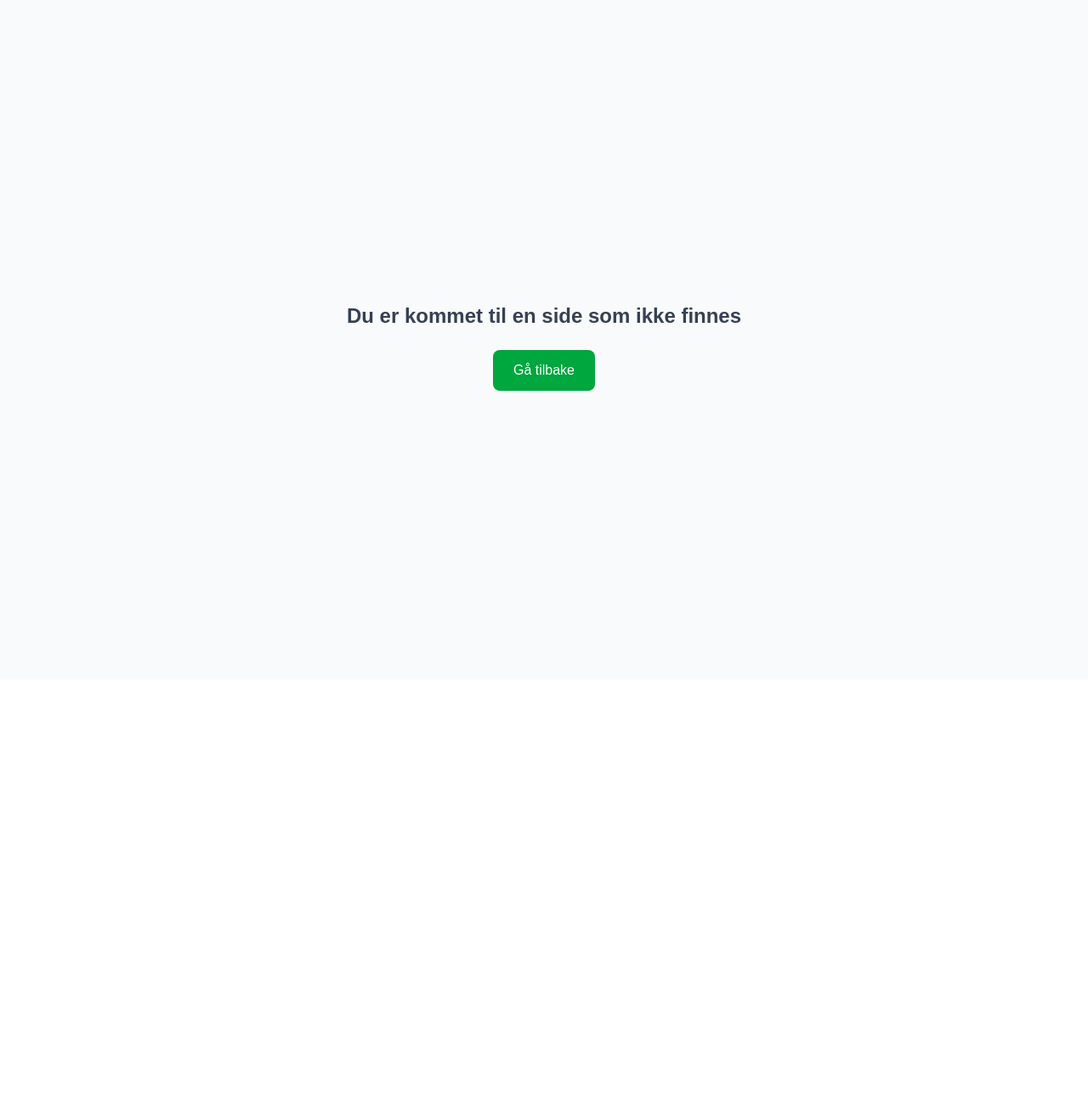
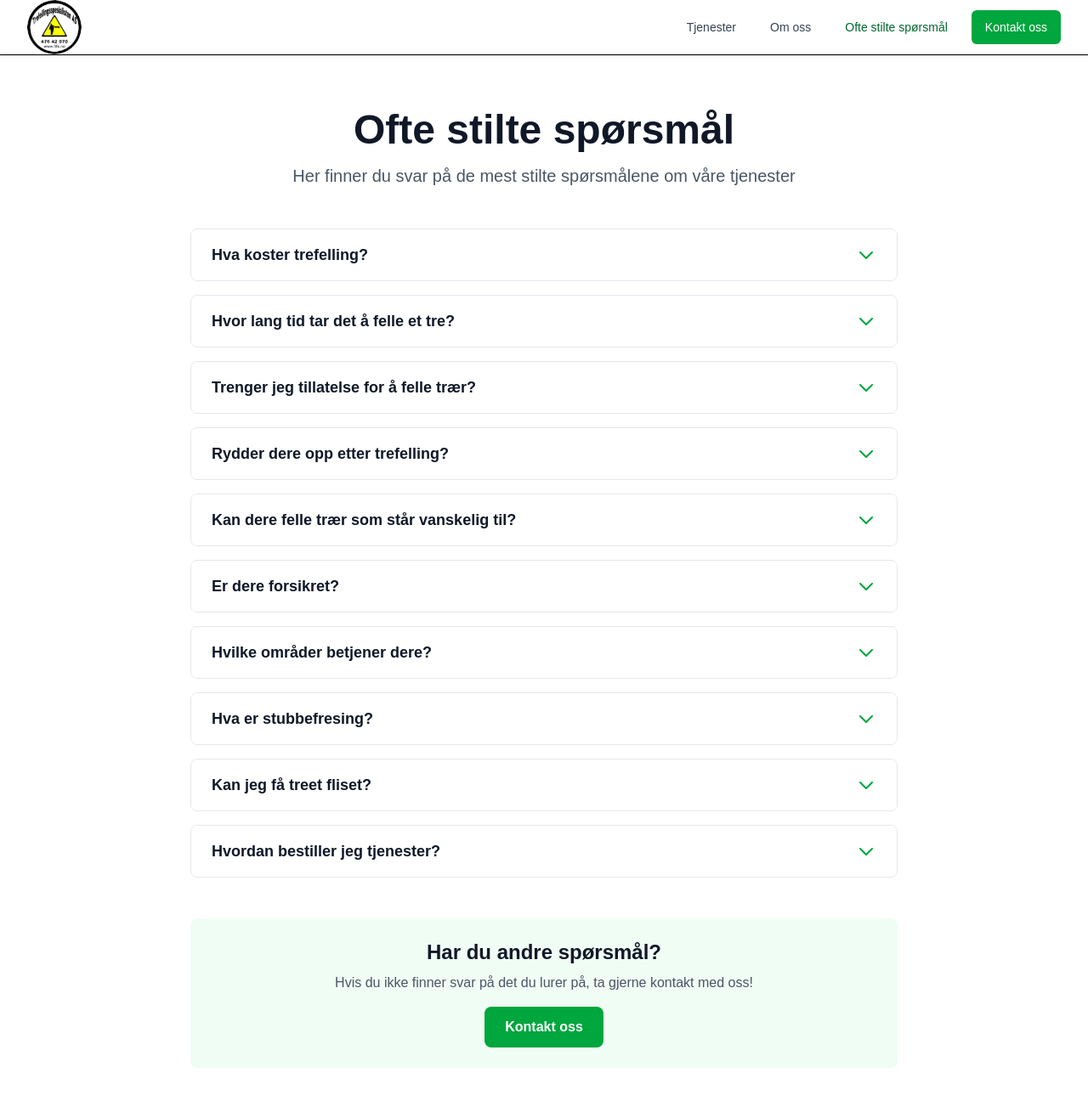
Before and after one commit to larskristianhaga/3fs.no, a Next.js app: page /faq in a window 1280 px wide. Before the commit this address had no page. Shown: the top 1296 px of the page at 85% size. Before the commit the page ends 800 px from the top, so only its background shows below. Built offline with nearby package versions, Linux system fonts and the light colour scheme.

Commit message:
Add FAQ page with 10 basic questions and navigation
Co-authored-by: larskristianhaga <13958865+larskristianhaga@users.noreply.github.com>

```diff
--- /dev/null
+++ b/src/app/faq/layout.tsx
@@ -0,0 +1,25 @@
+import type { Metadata } from 'next'
+
+export const metadata: Metadata = {
+    title: 'Ofte stilte spørsmål - Svar på dine spørsmål om trefelling',
+    description: 'Finn svar på ofte stilte spørsmål om trefelling, stubbefresing, beskjæring og andre tjenester. Vi har over 15 års erfaring med profesjonell trepleie i Oslo, Akershus, Østfold og Buskerud.',
+    keywords: 'FAQ trefelling, spørsmål trefelling, pris trefelling, tillatelse trefelling, stubbefresing info, trefelling Oslo',
+    alternates: {
+        canonical: '/faq',
+    },
+    openGraph: {
+        title: 'Ofte stilte spørsmål - Svar på dine spørsmål om trefelling | Trefellingsspesialisten AS',
+        description: 'Finn svar på ofte stilte spørsmål om trefelling, stubbefresing, beskjæring og andre tjenester. Vi har over 15 års erfaring med profesjonell trepleie.',
+        url: 'https://3fs.no/faq',
+        type: 'website',
+        locale: 'nb_NO',
+    },
+}
+
+export default function FAQLayout({
+    children,
+}: {
+    children: React.ReactNode
+}) {
+    return children
+}
--- /dev/null
+++ b/src/app/faq/page.tsx
@@ -0,0 +1,91 @@
+'use client'
+
+import { useState } from 'react'
+import Header from '@/components/Header'
+import Footer from '@/components/Footer'
+import { siteText } from '@/content/text'
+
+export default function FAQPage() {
+    const [openIndex, setOpenIndex] = useState<number | null>(null)
+
+    const toggleQuestion = (index: number) => {
+        setOpenIndex(openIndex === index ? null : index)
+    }
+
+    return (
+        <div className="min-h-screen bg-white">
+            <Header />
+
+            <section className="py-16">
+                <div className="max-w-4xl mx-auto px-4 sm:px-6 lg:px-8">
+                    <div className="text-center mb-12">
+                        <h1 className="text-4xl font-bold text-gray-900 sm:text-5xl mb-4">
+                            {siteText.faq.title}
+                        </h1>
+                        <p className="text-xl text-gray-600">
+                            {siteText.faq.subtitle}
+                        </p>
+                    </div>
+
+                    <div className="space-y-4">
+                        {siteText.faq.questions.map((item, index) => (
+                            <div
+                                key={index}
+                                className="border border-gray-200 rounded-lg overflow-hidden"
+                            >
+                                <button
+                                    onClick={() => toggleQuestion(index)}
+                                    className="w-full px-6 py-4 text-left bg-white hover:bg-gray-50 transition-colors flex justify-between items-center"
+                                    aria-expanded={openIndex === index}
+                                >
+                                    <span className="text-lg font-semibold text-gray-900">
+                                        {item.question}
+                                    </span>
+                                    <svg
+                                        className={`w-6 h-6 text-green-600 transition-transform ${
+                                            openIndex === index ? 'rotate-180' : ''
+                                        }`}
+                                        fill="none"
+                                        stroke="currentColor"
+                                        viewBox="0 0 24 24"
+                                    >
+                                        <path
+                                            strokeLinecap="round"
+                                            strokeLinejoin="round"
+                                            strokeWidth={2}
+                                            d="M19 9l-7 7-7-7"
+                                        />
+                                    </svg>
+                                </button>
+                                {openIndex === index && (
+                                    <div className="px-6 py-4 bg-gray-50">
+                                        <p className="text-gray-700 leading-relaxed">
+                                            {item.answer}
+                                        </p>
+                                    </div>
+                                )}
+                            </div>
+                        ))}
+                    </div>
+
+                    <div className="mt-12 text-center p-6 bg-green-50 rounded-lg">
+                        <h2 className="text-2xl font-bold text-gray-900 mb-2">
+                            Har du andre spørsmål?
+                        </h2>
+                        <p className="text-gray-600 mb-4">
+                            Hvis du ikke finner svar på det du lurer på, ta gjerne kontakt med oss!
+                        </p>
+                        <a
+                            href="/kontakt-oss"
+                            className="inline-block bg-green-600 text-white px-6 py-3 rounded-lg hover:bg-green-700 transition-colors font-semibold"
+                        >
+                            Kontakt oss
+                        </a>
+                    </div>
+                </div>
+            </section>
+
+            <Footer />
+        </div>
+    )
+}
--- a/src/app/sitemap.ts
+++ b/src/app/sitemap.ts
@@ -23,6 +23,12 @@ export default function sitemap(): MetadataRoute.Sitemap {
             priority: 0.6,
         },
         {
+            url: `${baseUrl}/faq`,
+            lastModified: new Date(),
+            changeFrequency: 'monthly',
+            priority: 0.7,
+        },
+        {
             url: `${baseUrl}/kontakt-oss`,
             lastModified: new Date(),
             changeFrequency: 'monthly',
--- a/src/components/Header.tsx
+++ b/src/components/Header.tsx
@@ -25,6 +25,7 @@ export default function Header() {
     const navLinks: NavLink[] = [
         {href: '/tjenester', label: siteText.header.nav.services},
         {href: '/om-oss', label: siteText.header.nav.about},
+        {href: '/faq', label: siteText.header.nav.faq},
     ]
 
     return (
--- a/src/content/text.ts
+++ b/src/content/text.ts
@@ -4,6 +4,7 @@ export const siteText = {
             home: 'Forside',
             services: 'Tjenester',
             about: 'Om oss',
+            faq: 'Ofte stilte spørsmål',
             contact: 'Kontakt oss',
         },
         aria: {
@@ -18,6 +19,7 @@ export const siteText = {
             home: 'Forside',
             services: 'Tjenester',
             about: 'Om oss',
+            faq: 'Ofte stilte spørsmål',
             contact: 'Kontakt oss',
         },
         services: {
@@ -240,4 +242,51 @@ export const siteText = {
             errorMessage: 'Beklager noe gikk galt, ta kontakt direkte via e-post.',
         },
     },
+
+    faq: {
+        title: 'Ofte stilte spørsmål',
+        subtitle: 'Her finner du svar på de mest stilte spørsmålene om våre tjenester',
+        questions: [
+            {
+                question: 'Hva koster trefelling?',
+                answer: 'Prisen varierer avhengig av treets størrelse, plassering og tilgjengelighet. Vi tilbyr alltid gratis befaring og uforpliktende pristilbud. Kontakt oss for å få en prissetting basert på ditt spesifikke oppdrag.',
+            },
+            {
+                question: 'Hvor lang tid tar det å felle et tre?',
+                answer: 'Tiden det tar å felle et tre avhenger av flere faktorer som treets størrelse, plassering, og om det er hindringer i nærheten. Et enkelt tre kan ta fra noen timer til en hel dag. Vi gir deg et tidsestimat ved befaring.',
+            },
+            {
+                question: 'Trenger jeg tillatelse for å felle trær?',
+                answer: 'I noen kommuner kreves det tillatelse for å felle trær, spesielt for større trær eller trær i vernede områder. Vi anbefaler at du sjekker med din kommune før du bestiller trefelling. Vi kan også hjelpe deg med å finne informasjon om lokale reguleringer.',
+            },
+            {
+                question: 'Rydder dere opp etter trefelling?',
+                answer: 'Ja, vi sørger alltid for å rydde opp grundig etter endt arbeid. Dette inkluderer bortkjøring av trevirke, kvist og flis hvis ønskelig. Vi forlater stedet like fint som vi fant det.',
+            },
+            {
+                question: 'Kan dere felle trær som står vanskelig til?',
+                answer: 'Ja, vår erfarne klatrer med over 15 års erfaring er vant med å håndtere utfordrende situasjoner. Vi har spesialutstyr for å ta ned trær som står inneklemt mellom hus, nær ledninger, eller i andre vanskelige plasseringer.',
+            },
+            {
+                question: 'Er dere forsikret?',
+                answer: 'Ja, vi har full ansvarsforsikring som dekker eventuelle skader som måtte oppstå under arbeidet. Dette gir trygghet for deg som kunde. Du kan se vårt forsikringsbevis på "Om oss"-siden.',
+            },
+            {
+                question: 'Hvilke områder betjener dere?',
+                answer: 'Vi holder til i Ås kommune og tar på oss oppdrag i Oslo, Akershus, Østfold og store deler av Buskerud. Kontakt oss gjerne for å høre om vi kan ta oppdraget i ditt område.',
+            },
+            {
+                question: 'Hva er stubbefresing?',
+                answer: 'Stubbefresing er den mest skånsomme og effektive måten å fjerne stubber på. Vi freser ca. 20-30 cm under bakken for å fjerne hovedroten og alle synlige røtter, slik at ingen spor etter stubben er igjen. Maskinen har belter som unngår skade på plen og hage.',
+            },
+            {
+                question: 'Kan jeg få treet fliset?',
+                answer: 'Ja, vi tilbyr flishugging som en miljøvennlig måte å håndtere kvist, greiner og mindre trestammer på. Flisen egner seg godt som dekkbark i bed eller skråninger. Dette reduserer også volumet og sparer tid på bortkjøring.',
+            },
+            {
+                question: 'Hvordan bestiller jeg tjenester?',
+                answer: 'Du kan kontakte oss via kontaktskjemaet på nettsiden, ringe oss direkte, eller sende en e-post. Vi tilbyr alltid gratis befaring og uforpliktende pristilbud, så du vet nøyaktig hva du kan forvente før arbeidet starter.',
+            },
+        ],
+    },
 } as const
```
